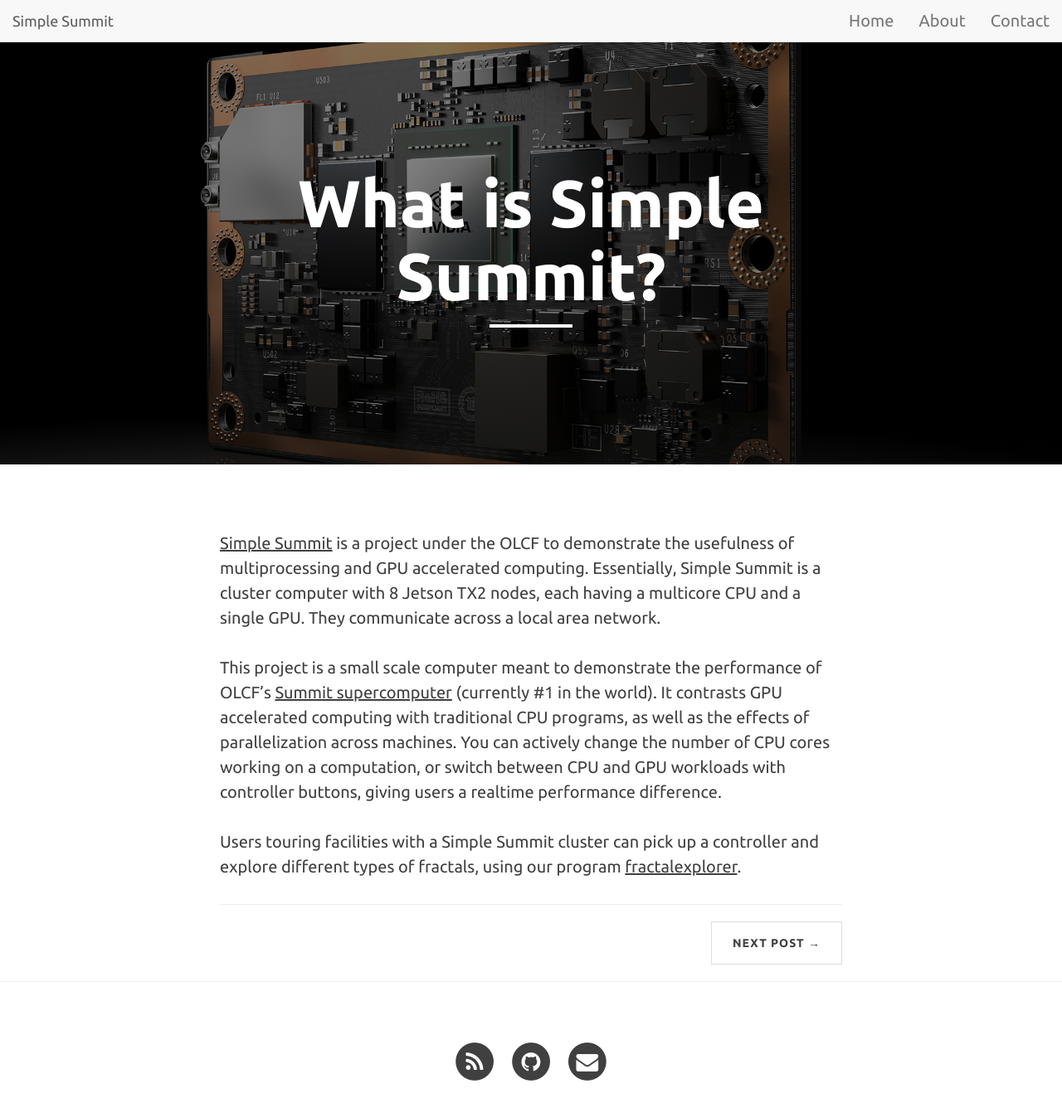
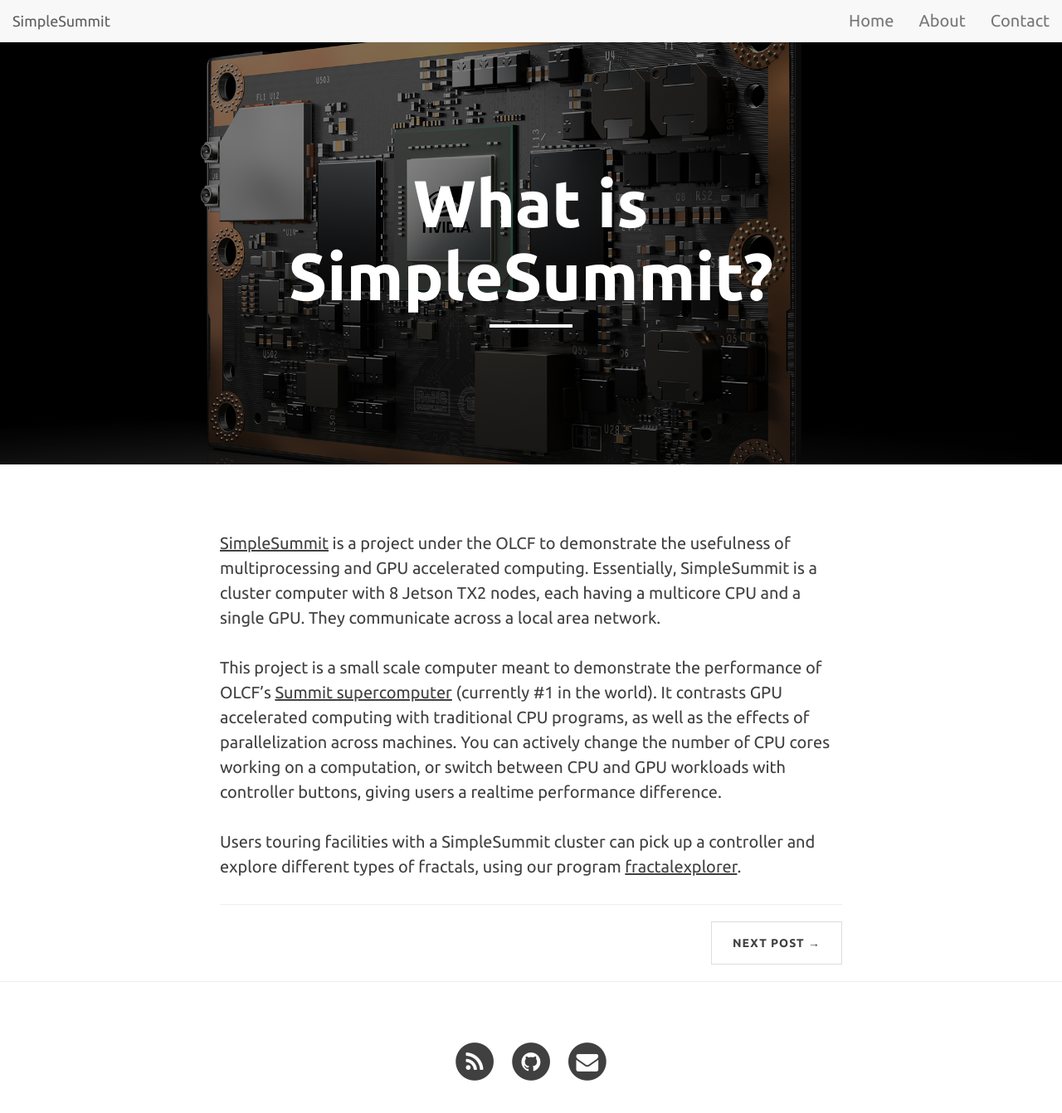
Before and after one commit to ornl-leconte/ornl-leconte.github.io, a Jekyll site: the page built from _posts/2017-07-17-what-is-simplesummit.md, in a window 1280 px wide and 1372 px high. Shown: the top 1342 px of the window at 83% size. Built offline with Jekyll 4.4.1, drawn with Linux system fonts in a browser that asks for light colours; nearby versions of some CDN libraries.

Commit message:
branding change

```diff
--- a/_config.yml
+++ b/_config.yml
@@ -1,5 +1,5 @@
 # Site settings
-title: Simple Summit
+title: SimpleSummit
 description: "Miniature summit with Jetson TX2 nodes to demonstrate GPU accelerated computing."
 
 header-img: img/home-bg.jpg
--- a/_posts/2017-07-17-what-is-simplesummit.md
+++ b/_posts/2017-07-17-what-is-simplesummit.md
@@ -1,13 +1,13 @@
 ---
 layout: post
-title: "What is Simple Summit?"
-subtitle: "Simple Summit is a small scale supercomputer that demonstrates parallel and GPU accelerated applications."
+title: "What is SimpleSummit?"
+subtitle: "SimpleSummit is a small scale supercomputer that demonstrates parallel and GPU accelerated applications."
 author: "Cade Brown"
 header-img: "img/jetson_TX2.jpg"
 ---
 
-[Simple Summit](http://simplesummit.github.io/) is a project under the OLCF to demonstrate the usefulness of multiprocessing and GPU accelerated computing. Essentially, Simple Summit is a cluster computer with 8 Jetson TX2 nodes, each having a multicore CPU and a single GPU. They communicate across a local area network.
+[SimpleSummit](http://simplesummit.github.io/) is a project under the OLCF to demonstrate the usefulness of multiprocessing and GPU accelerated computing. Essentially, SimpleSummit is a cluster computer with 8 Jetson TX2 nodes, each having a multicore CPU and a single GPU. They communicate across a local area network.
 
 This project is a small scale computer meant to demonstrate the performance of OLCF's [Summit supercomputer](https://www.olcf.ornl.gov/summit/) (currently #1 in the world). It contrasts GPU accelerated computing with traditional CPU programs, as well as the effects of parallelization across machines. You can actively change the number of CPU cores working on a computation, or switch between CPU and GPU workloads with controller buttons, giving users a realtime performance difference.
 
-Users touring facilities with a Simple Summit cluster can pick up a controller and explore different types of fractals, using our program [fractalexplorer](https://github.com/simplesummit/fractalexplorer/).
+Users touring facilities with a SimpleSummit cluster can pick up a controller and explore different types of fractals, using our program [fractalexplorer](https://github.com/simplesummit/fractalexplorer/).
--- a/_posts/2017-07-19-initial-jetson-setup.markdown
+++ b/_posts/2017-07-19-initial-jetson-setup.markdown
@@ -1,13 +1,13 @@
 ---
 layout: post
 title: Initial Jetson Setup
-subtitle: First steps to set up a Jetson TX2 for Simple Summit
+subtitle: First steps to set up a Jetson TX2 for SimpleSummit
 author: "Ben Klein"
 ---
 
 So you've got a Jetson TX2 and you're not quite ready to go?
 
-Here's a tutorial on getting your new TX2 set up and ready to go in a Simple Summit cluster!
+Here's a tutorial on getting your new TX2 set up and ready to go in a SimpleSummit cluster!
 
 ## Foreword
 
```
Also changed, not shown: _posts/2017-07-27-fractalexplorer.md (+2 -2 lines), about.md (+2 -2 lines), README.md.
